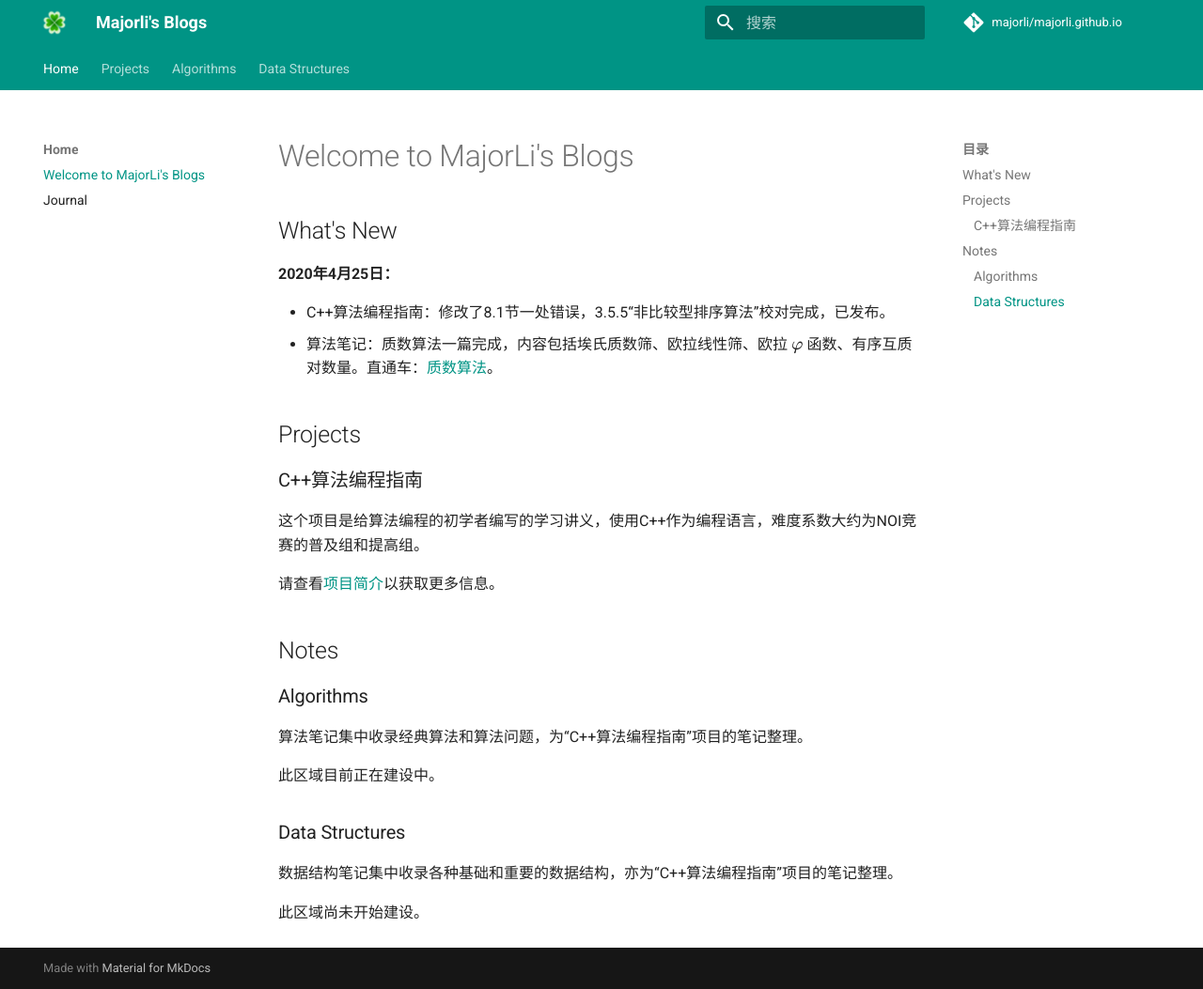
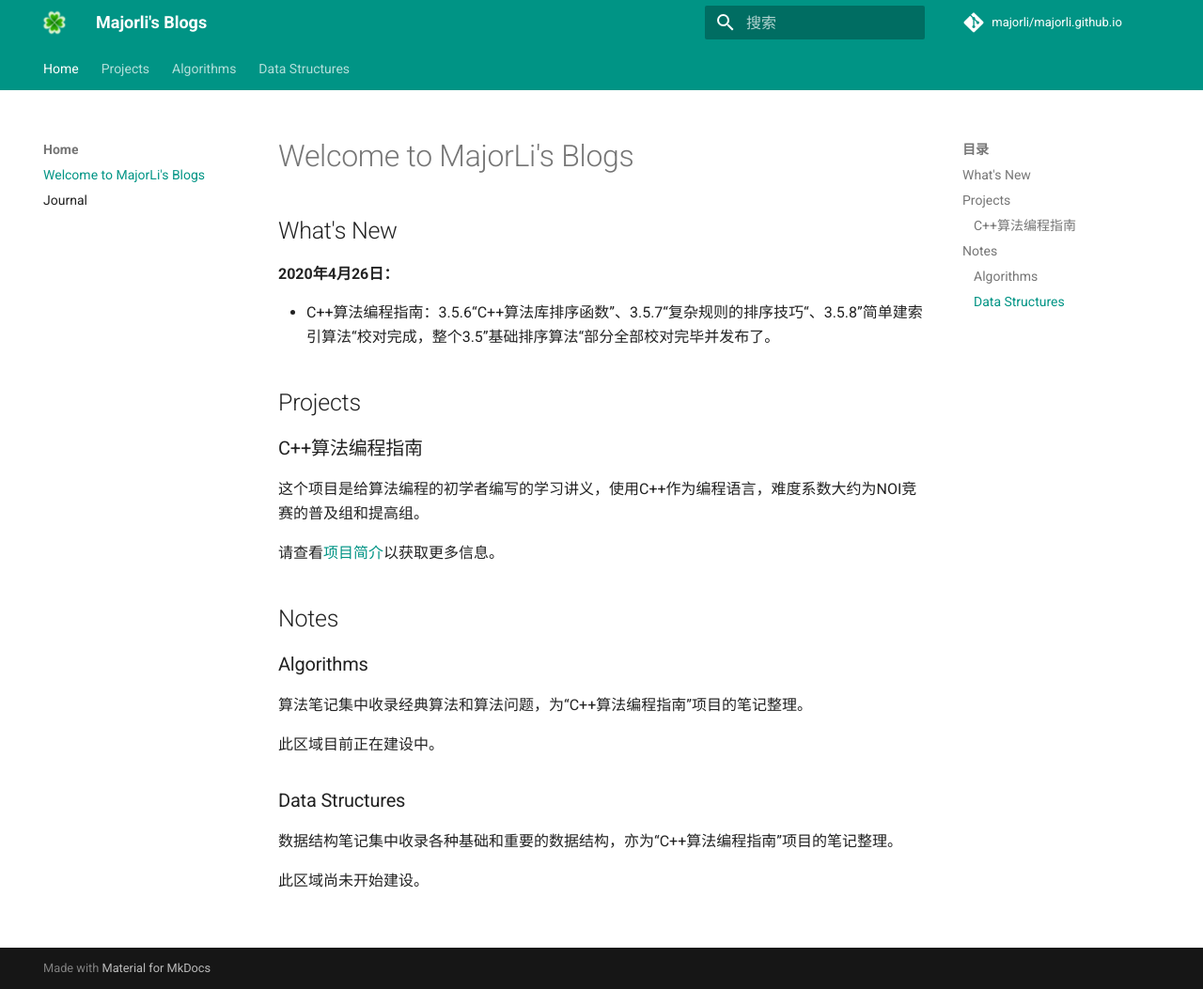
Before and after one commit to majorli/majorli.github.io, an MkDocs documentation site: the page built from docs/index.md, in a window 1280 px wide and 1053 px high. Shown: the whole window at 94% size. Built offline with MkDocs 1.6.1 and Material for MkDocs 9.7.7, drawn with Linux system fonts in a browser that asks for light colours; formulas are drawn with MathJax 3; comment, search, counter and statistics services are not loaded.

Commit message:
20200426_2312_source

```diff
--- a/docs/index.md
+++ b/docs/index.md
@@ -2,10 +2,9 @@
 
 ## What's New
 
-**2020年4月25日：**
+**2020年4月26日：**
 
-- C++算法编程指南：修改了8.1节一处错误，3.5.5“非比较型排序算法”校对完成，已发布。
-- 算法笔记：质数算法一篇完成，内容包括埃氏质数筛、欧拉线性筛、欧拉 $\varphi$ 函数、有序互质对数量。直通车：[质数算法](notes/algos/numeric_algos/prime_algos.md)。
+- C++算法编程指南：3.5.6“C++算法库排序函数”、3.5.7“复杂规则的排序技巧“、3.5.8”简单建索引算法“校对完成，整个3.5”基础排序算法“部分全部校对完毕并发布了。
 
 ## Projects
 
```
Also changed, not shown: docs/journal.md (+5 -0 lines), docs/projects/algo_guide.md (+1 -0 lines).
